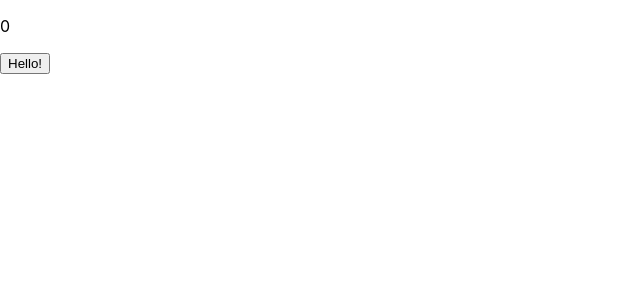
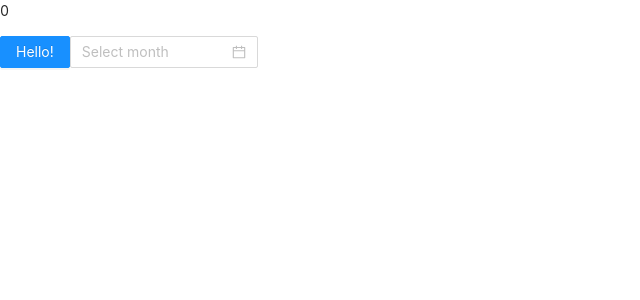
Before and after one commit to mariobutir/restaurant_management, a React (Create React App) app: page / in a window 1280 px wide. Shown: the top 300 px of the page, without its empty margins (0-640 px from the left). Built offline with nearby package versions, Linux system fonts and the light colour scheme.

Commit message:
Add antd design

```diff
--- a/package.json
+++ b/package.json
@@ -6,6 +6,7 @@
     "@testing-library/jest-dom": "^5.16.4",
     "@testing-library/react": "^12.1.4",
     "@testing-library/user-event": "^13.5.0",
+    "antd": "^4.19.5",
     "history": "^5.3.0",
     "react": "^17.0.2",
     "react-dom": "^17.0.2",
--- a/src/App.js
+++ b/src/App.js
@@ -1,5 +1,6 @@
 import { useDispatch, useSelector } from "react-redux"
 import actions from "./redux/actions"
+import { Button, DatePicker } from "antd"
 
 const App = () => {
   const dispatch = useDispatch()
@@ -10,10 +11,17 @@ const App = () => {
     dispatch({ type: actions.FETCH_OVERVIEW })
   }
 
+  const onChange = (date, dateString) => {
+    console.log(date, dateString)
+  }
+
   return (
     <>
       <p>{test}</p>
-      <button onClick={changeState}>Hello!</button>
+      <Button type="primary" onClick={changeState}>
+        Hello!
+      </Button>
+      <DatePicker onChange={onChange} picker="month" />
     </>
   )
 }
--- a/src/index.js
+++ b/src/index.js
@@ -5,6 +5,7 @@ import { createBrowserHistory } from "history"
 import * as serviceWorker from "./serviceWorker"
 import store from "./redux/store"
 import "./index.css"
+import "antd/dist/antd.min.css"
 import App from "./App"
 import reportWebVitals from "./reportWebVitals"
 
```
Also changed, not shown: 1 other file (tests, documents, lock files or other folders).
